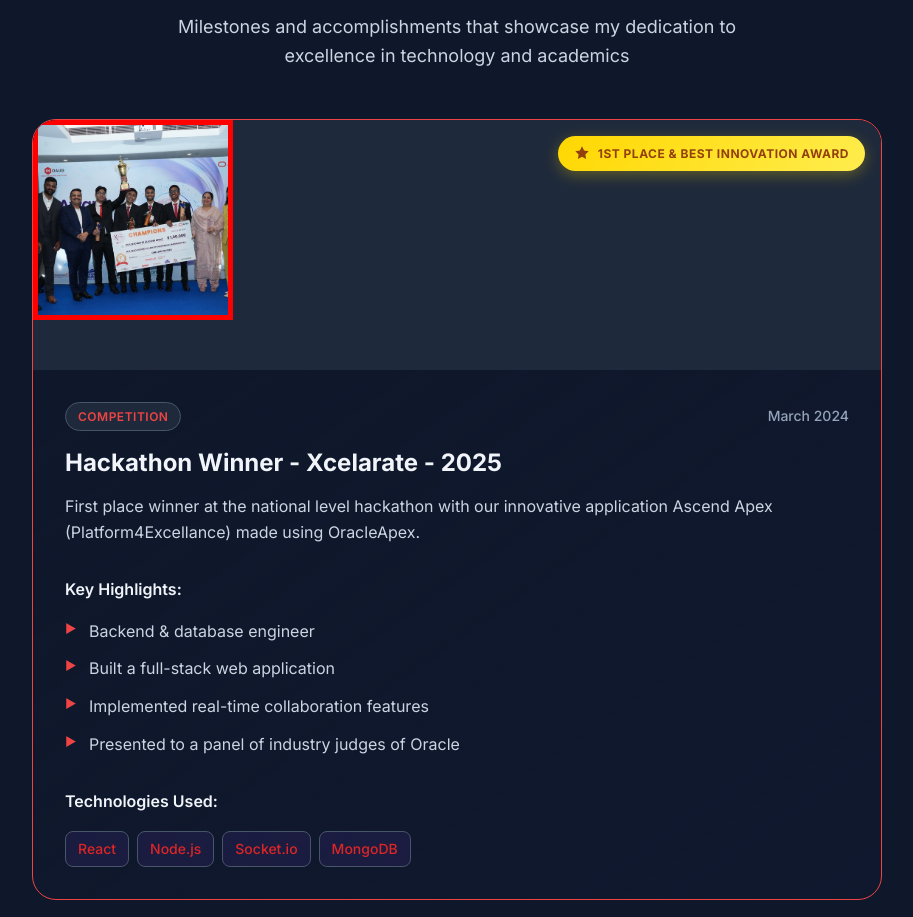
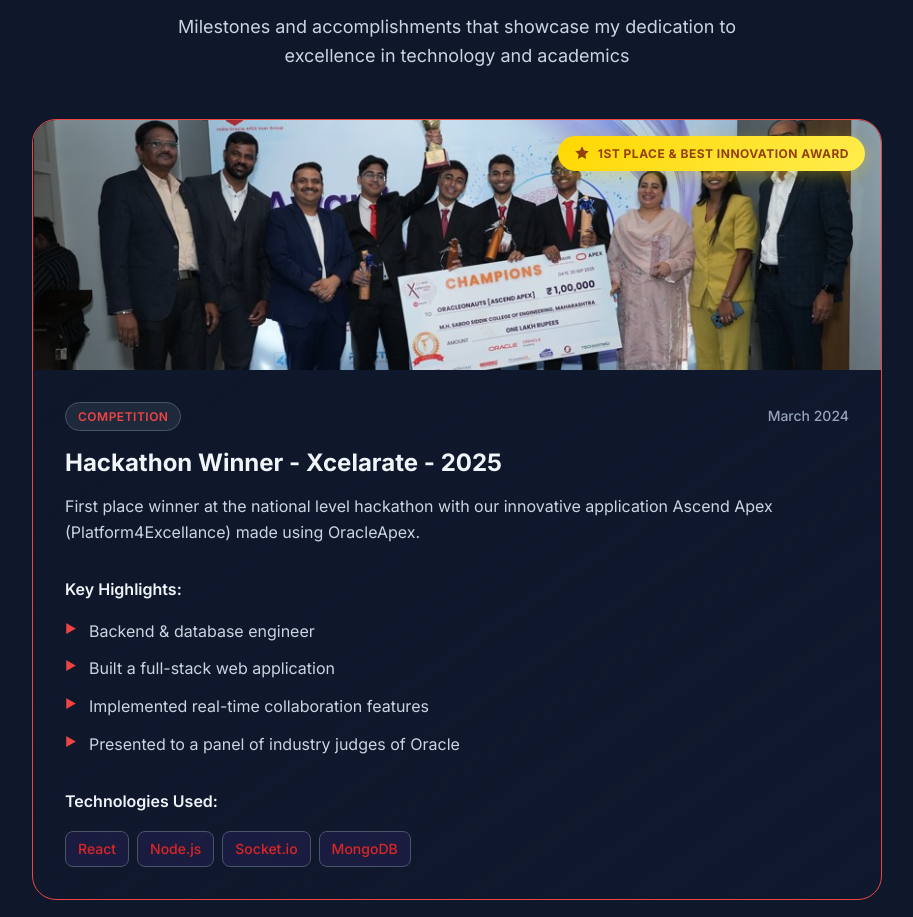
Before and after one commit to FawazMulla/Portfolio, a React (Create React App) app: page / in a window 1280 px wide. Shown: the part 2520-3437 px from the top of the page, without its empty margins (183-1096 px from the left). Built offline with nearby package versions, Linux system fonts and the light colour scheme.

Commit message:
update details & photo

```diff
--- a/src/components/Achievements/Achievements.js
+++ b/src/components/Achievements/Achievements.js
@@ -40,14 +40,6 @@
                   <img
                     src={achievement.image}
                     alt={achievement.title}
-                    style={{
-    display: "block",
-    width: "200px",
-    height: "200px",
-    position: "relative",
-    zIndex: 9999,
-    border: "5px solid red"
-  }}
                     onError={(e) => {
               e.currentTarget.style.display = "none";
               const placeholder = e.currentTarget.parentElement.querySelector(".achivement-image-placeholder");
```
